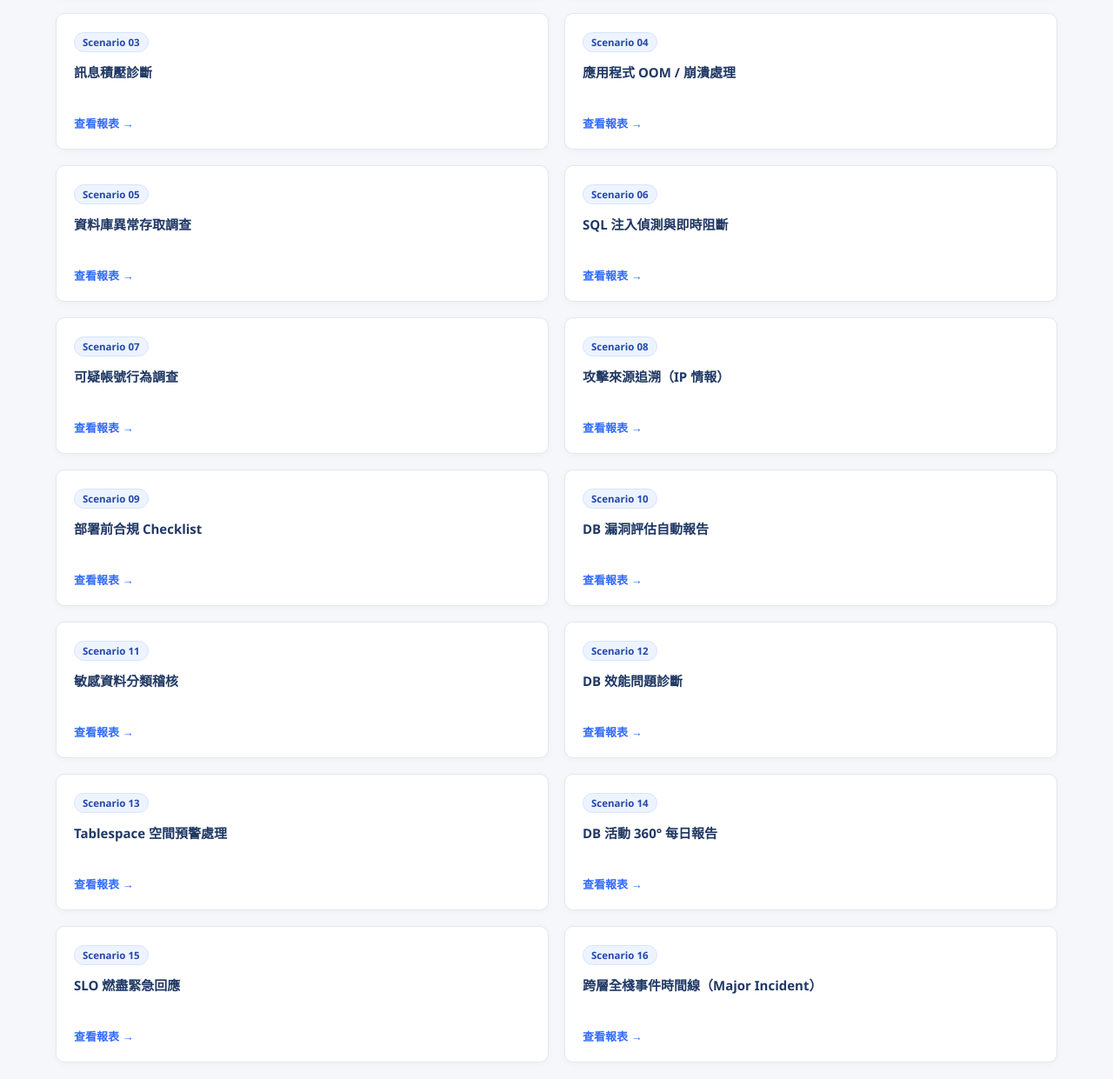
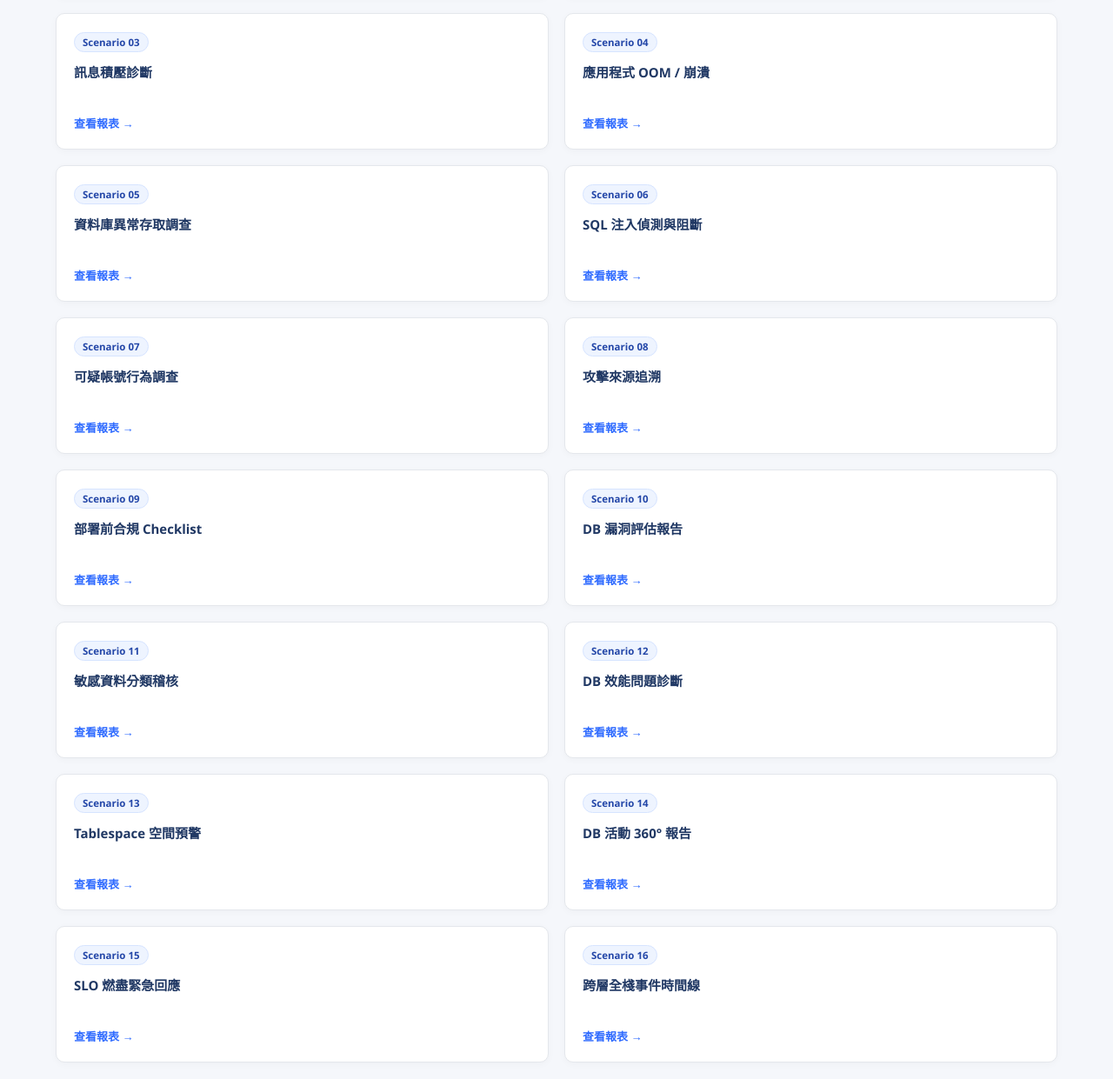
Before and after one commit to D11216101/MCP, a plain HTML site: page reports/index.html in a window 1280 px wide. Shown: the part 336-1577 px from the top of the page at 87% size. Drawn offline with Linux system fonts and the light colour scheme.

Commit message:
Add files via upload

```diff
--- a/reports/index.html
+++ b/reports/index.html
@@ -45,7 +45,7 @@ h1{margin:0;padding-left:14px;border-left:5px solid #2F6BFF;font-size:28px;line-
     </a>
 <a class="scenario-card" href="scenario-04.html">
       <div class="scenario-no">Scenario 04</div>
-      <div class="scenario-name">應用程式 OOM / 崩潰處理</div>
+      <div class="scenario-name">應用程式 OOM / 崩潰</div>
       <div class="open-link">查看報表 <span>→</span></div>
     </a>
 <a class="scenario-card" href="scenario-05.html">
@@ -55,7 +55,7 @@ h1{margin:0;padding-left:14px;border-left:5px solid #2F6BFF;font-size:28px;line-
     </a>
 <a class="scenario-card" href="scenario-06.html">
       <div class="scenario-no">Scenario 06</div>
-      <div class="scenario-name">SQL 注入偵測與即時阻斷</div>
+      <div class="scenario-name">SQL 注入偵測與阻斷</div>
       <div class="open-link">查看報表 <span>→</span></div>
     </a>
 <a class="scenario-card" href="scenario-07.html">
@@ -65,7 +65,7 @@ h1{margin:0;padding-left:14px;border-left:5px solid #2F6BFF;font-size:28px;line-
     </a>
 <a class="scenario-card" href="scenario-08.html">
       <div class="scenario-no">Scenario 08</div>
-      <div class="scenario-name">攻擊來源追溯（IP 情報）</div>
+      <div class="scenario-name">攻擊來源追溯</div>
       <div class="open-link">查看報表 <span>→</span></div>
     </a>
 <a class="scenario-card" href="scenario-09.html">
@@ -75,7 +75,7 @@ h1{margin:0;padding-left:14px;border-left:5px solid #2F6BFF;font-size:28px;line-
     </a>
 <a class="scenario-card" href="scenario-10.html">
       <div class="scenario-no">Scenario 10</div>
-      <div class="scenario-name">DB 漏洞評估自動報告</div>
+      <div class="scenario-name">DB 漏洞評估報告</div>
       <div class="open-link">查看報表 <span>→</span></div>
     </a>
 <a class="scenario-card" href="scenario-11.html">
@@ -90,12 +90,12 @@ h1{margin:0;padding-left:14px;border-left:5px solid #2F6BFF;font-size:28px;line-
     </a>
 <a class="scenario-card" href="scenario-13.html">
       <div class="scenario-no">Scenario 13</div>
-      <div class="scenario-name">Tablespace 空間預警處理</div>
+      <div class="scenario-name">Tablespace 空間預警</div>
       <div class="open-link">查看報表 <span>→</span></div>
     </a>
 <a class="scenario-card" href="scenario-14.html">
       <div class="scenario-no">Scenario 14</div>
-      <div class="scenario-name">DB 活動 360° 每日報告</div>
+      <div class="scenario-name">DB 活動 360° 報告</div>
       <div class="open-link">查看報表 <span>→</span></div>
     </a>
 <a class="scenario-card" href="scenario-15.html">
@@ -105,7 +105,7 @@ h1{margin:0;padding-left:14px;border-left:5px solid #2F6BFF;font-size:28px;line-
     </a>
 <a class="scenario-card" href="scenario-16.html">
       <div class="scenario-no">Scenario 16</div>
-      <div class="scenario-name">跨層全棧事件時間線（Major Incident）</div>
+      <div class="scenario-name">跨層全棧事件時間線</div>
       <div class="open-link">查看報表 <span>→</span></div>
     </a>
   </section>
```
